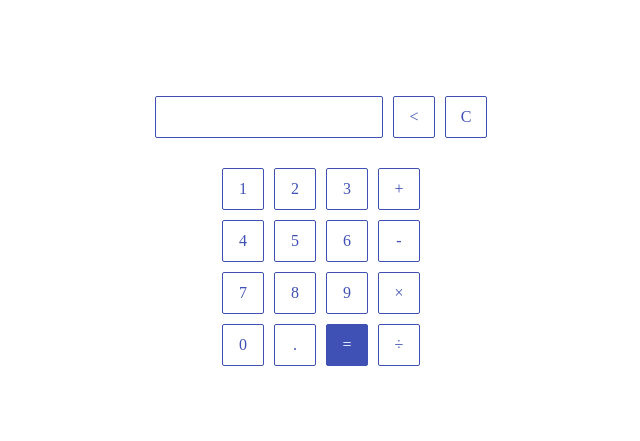
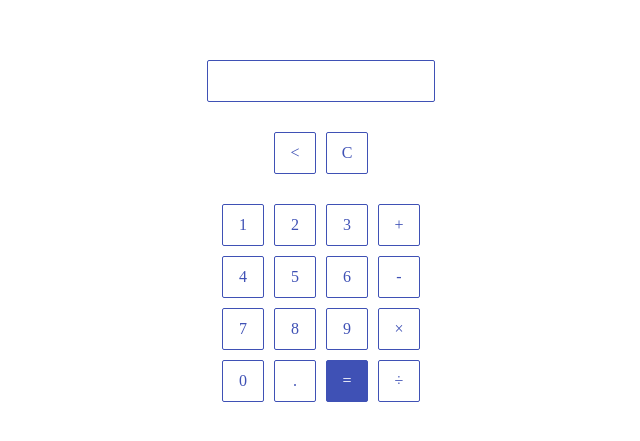
Before and after one commit to jpyatachkov/vue-calculator, a Vue app: page / in a window 1280 px wide. Shown: the part 177-618 px from the top of the page, without its empty margins (319-959 px from the left). Built offline with nearby package versions, Linux system fonts and the light colour scheme.

Commit message:
Component styles

```diff
--- a/src/components/MyCalculator.vue
+++ b/src/components/MyCalculator.vue
@@ -4,7 +4,9 @@
             <my-input
             :value="currentText"
             />
+        </div>
 
+        <div class="MyCalculator__input-row mb-20">
             <my-button
             text="<"
             meta="removeLast"
@@ -136,8 +138,4 @@
     .MyCalculator__input-row {
         display: flex;
     }
-
-    .MyCalculator__row-item--right {
-        align-self: flex-end;
-    }
 </style>
```
